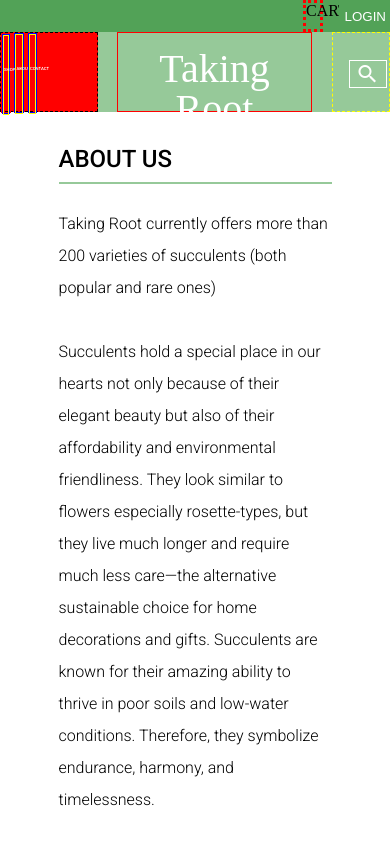
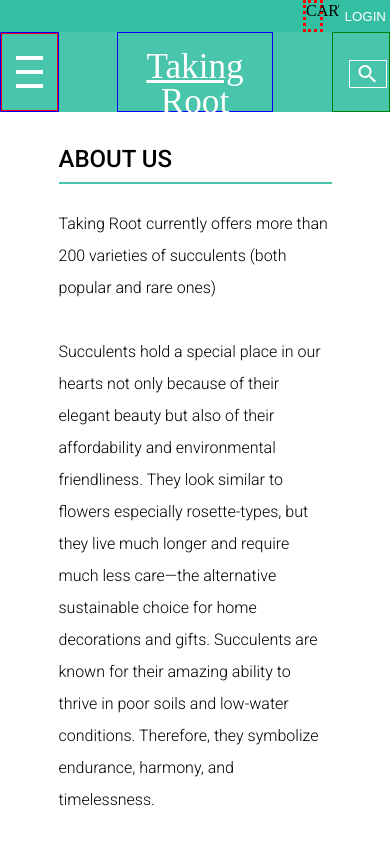
Before and after one commit to 0nsen/taking-root, a React (Create React App) app: page /about in a window 390 px wide. Shown: the top 844 px of the page. Built offline with nearby package versions, Linux system fonts and the light colour scheme.

Commit message:
revising navbar; minor cosmetic changes

```diff
--- a/src/components/About/About.css
+++ b/src/components/About/About.css
@@ -1,7 +1,7 @@
 .page-title {
     font-family: 'Roboto', sans-serif;
     font-size: 1.5em;
-    border-bottom: rgb(150, 201, 153) solid 2px;
+    border-bottom: rgb(72,197,171) solid 2px;
     height: 2em;
     display: flex;
     align-items: center;
@@ -20,12 +20,12 @@
 .paragraph a {
     font-weight: 500;
     text-decoration: none;
-    color: rgb(150, 201, 153);
+    color: rgb(72,197,171);
 }
 
 .paragraph a:hover {
-    color: rgb(82, 162, 87);
-    font-size: 1.01em;
+    color: rgb(43, 156, 132);
+    transition: ease 0.2s;
 }
 
 .paragraph h3 {
@@ -40,13 +40,14 @@ em {
     font-style: italic;
 }
 
-li span {
-    color: rgb(150, 201, 153);
+li a {
+    color: rgb(72,197,171);
+    text-decoration: none;
 }
 
-li span:hover {
-    color: rgb(82, 162, 87);
-    font-size: 1.01em;
+li a:hover {
+    color: rgb(43, 156, 132);
+    transition: ease 0.2s;
 }
 
 .paragraph li {
--- a/src/components/Contact/contact.js
+++ b/src/components/Contact/contact.js
@@ -19,7 +19,7 @@ export default function Contact() {
                         <br/><br/>
                         <li>If you have an issue regarding an order, please leave the name, email, and order number associated with your order so we can better assist you!</li>
                         <br/><br/>
-                        <li>Check out our <Link to='/' style={{textDecoration: 'none'}}><span><strong>FAQs</strong></span></Link> for information about shipping, return, cancellation policies & general succulent care questions.</li>
+                        <li>Check out our <a href="#"><strong>FAQs</strong></a> for information about shipping, return, cancellation policies & general succulent care questions.</li>
                     </ul>
                 </div>
 
--- a/src/components/ItemShowcase/ItemShowcase.css
+++ b/src/components/ItemShowcase/ItemShowcase.css
@@ -17,8 +17,8 @@
 }
 
 .item-showcase:hover .item-name, .item-showcase:hover .item-price {
-    color: rgb(150,201,153);
-    transition: ease 0.1s;
+    color: rgb(72,197,171);
+    transition: ease 0.2s;
 }
 
 @media only screen and (max-width: 720px) {
--- a/src/components/NavBar/NavBar.css
+++ b/src/components/NavBar/NavBar.css
@@ -1,5 +1,5 @@
 .navbar__top {
-    background-color: rgb(82, 162, 87);
+    background-color: rgb(52,191,162);
     height: 2rem;
     display: flex;
     justify-content: flex-end;
@@ -12,7 +12,7 @@
 }
 
 button.login {
-    background-color: rgb(82, 162, 87);
+    background-color: rgb(52,191,162);
     color: white;
     border: none;
     cursor: pointer;
@@ -28,88 +28,119 @@ button.login:hover {
 .navbar__bottom {
     width: 100%;
     height: 5rem;
-    background-color: rgb(150, 201, 153);
+    background-color: rgb(72,197,171);
     display: flex;
     justify-content: space-between;
 }
 
 @import url('https://fonts.googleapis.com/css2?family=Berkshire+Swash&display=swap');
 
-#shop-name__link {
+#shop-name {
     width: 15%;
-}
-
-#shop-name {
-    display: inline-block;
+    color: white;
     height: 100%;
-    width: 100%;
     font-family: 'Berkshire Swash', cursive;
     font-size: 2.6vw;
     padding-top: 1rem;
     text-align: center;
+    border: blue solid 1px;
 }
 
-.navbar__bottom--right {
+#shop-name:hover {
+    color: black;
+    transition: ease 0.2s;
+}
+
+.link {
+    text-decoration: none;
+    color: white;
+    display: block;
+    height: 5rem;
+    text-align: center;
+    padding: 2rem 0;
+    font-size: 0.8rem;
+}
+
+.link:hover {
+    color: black;
+    transition: ease 0.2s;
+}
+
+.navbar-items {
     font-family: 'Roboto', sans-serif;
     width: 70%;
-    border: black dashed 1px;
     display: flex;
     justify-content: flex-end;
+    border: red solid 1px;
 }
 
-.navbar__bottom--right h1:hover {
-    color: black;
-}
-
-.navbar__bottom--right h1 {
-    height: 5rem;
-    border: yellow solid 1px;
-    padding: 2rem 0;
+.shop-dropdown, .nav-about, .nav-contact {
+    width: 10%;
 }
 
 .shop-dropdown {
     z-index: 99;
-    width: 10%;
-    text-align: center;
-    height: 5rem;
-    border: red solid 1px;
 }
 
-.dropdown-content {
+.shop-dropdown__contents {
     display: none;
 }
 
-.dropdown-content h1 {
-    padding: 1.1rem 0;
-    height: 3rem;
-    border: black dotted 1px;
+.shop-dropdown:hover .shop-dropdown__contents {
+    display: block;
+    background-color: rgba(72,197,171,0.9);
 }
 
-.shop-dropdown:hover .dropdown-content {
-    display: block;
-    background-color: rgba(133, 201, 138, 0.9);
-    color: white;
-    font-size: 0.8vw;
+.shop-dropdown__content-link {
+    height: 3rem;
+    padding: 1rem 0;
+}
+
+.nav-dropdown__icon {
+    display: none;
+}
+
+.nav-dropdown__content {
+    display: none;
 }
 
 
 
 @media only screen and (max-width: 720px) {
-    .navbar__bottom--right {
-        background-color: red;
-        order: -1;
-        justify-content: flex-start;
-        width: 25%;
+    #shop-name {
+        order: 0;
+        width: 40%;
+        font-size: 2.2rem;
     }
 
-    #shop-name__link {
-        order: 0;
-        width: 50%;
-        border: red solid 1px;
+    .navbar-items {
+        display: none;
     }
 
-    #shop-name {
-        font-size: 2.5rem;
-        width: 100%;
+    .nav-dropdown {
+        width: 15%;
+        border: blue solid 1px;
+        order: -1;
+    }
+
+    .nav-dropdown__icon {
+        display: flex;
+        flex-direction: column;
+        justify-content: center;
+        align-items: center;
+        border: red solid 1px;
+        height: 100%;
+        cursor: pointer;
+    }
+
+    #bar1, #bar2, #bar3 {
+        background-color: white;
+        height: 4px;
+        width: 50%;
+        margin: 5px 0;
+    }
+
+    .nav-dropdown__content#visible {
+        display: block;
     }
 }
--- a/src/components/NavBar/NavBar.js
+++ b/src/components/NavBar/NavBar.js
@@ -5,28 +5,13 @@ import Cart from '../Cart/Cart.js';
 import {Link} from 'react-router-dom';
 
 class NavBar extends React.Component {
+    dropDown() {
+        var dropdownContent = document.querySelector(".nav-dropdown__content");
+        if (!dropdownContent.id) dropdownContent.id = "visible";
+        else dropdownContent.removeAttribute("id");
+    }
+
     render() {
-        const style = {
-            marginLeft: '1vw',
-            width: '10%',
-            height: '5rem',
-            textAlign: 'center',
-            textDecoration: 'none',
-            fontSize: '1.1vw',
-            color: 'white',
-            border: 'blue solid 1px'
-        };
-
-        const dropdownStyle = {
-            display: 'block',
-            height: '5rem',
-            width: '100%',
-            textDecoration: 'none',
-            color: 'white',
-            fontSize: '1.1vw',
-            border: 'blue solid 1px'
-        };
-
         return (
             <nav>
                 <div className="navbar__top">
@@ -34,12 +19,12 @@ class NavBar extends React.Component {
                     <Link to='/login' style={{marginRight: '2em', width: '5%'}}><button className="login">LOGIN</button></Link>
                 </div>
 
-                <div className="navbar__bottom">
+                {/* <div className="navbar__bottom">
                     <Link id="shop-name__link" to='/' style={{color: 'white'}}><h1 id="shop-name">Taking Root</h1></Link>
 
                     <div className="navbar__bottom--right">
                         <div className="shop-dropdown">
-                            <Link to='/all-collections' style={dropdownStyle}><h1>SHOP</h1></Link>
+                            <Link to='/all-collections' id="dropdown-style"><h1>SHOP</h1></Link>
                             <div className="dropdown-content">
                                 <Link to='/all-collections/aeonium' style={{color: 'white', textDecoration: 'none'}}><h1>Aeonium</h1></Link>
                                 <Link to='/all-collections/cactus' style={{color: 'white', textDecoration: 'none'}}><h1>Cactus</h1></Link>
@@ -48,10 +33,51 @@ class NavBar extends React.Component {
                             </div>
                         </div>
 
-                        <Link to='/about' style={style}><h1 className="navbar-item">ABOUT</h1></Link>
-                        <Link to='/contact' style={style}><h1 className="navbar-item"> CONTACT</h1></Link>
+                        <Link id="link-style" to='/about'><h1 className="navbar-item">ABOUT</h1></Link>
+                        <Link id="link-style" to='/contact'><h1 className="navbar-item"> CONTACT</h1></Link>
                     </div>
                     <SearchBar />
+                </div> */}
+                <div className="navbar__bottom">
+                    <Link id="shop-name" to="/">Taking Root</Link>
+                    <div className="nav-dropdown" onClick={this.dropDown}>
+                        <div className="nav-dropdown__icon">
+                            <div id="bar1"></div>
+                            <div id="bar2"></div>
+                            <div id="bar3"></div>
+                        </div>
+                        <div className="nav-dropdown__content">
+
+
+                            <div className="shop-dropdown">
+                                <Link className="link" to="/all-collections">SHOP</Link>
+                                <div className="shop-dropdown__contents">
+                                    <Link className="link shop-dropdown__content-link" to="/all-collections/aeonium">Aeonium</Link>
+                                    <Link className="link shop-dropdown__content-link" to="/all-collections/cactus">Cactus</Link>
+                                    <Link className="link shop-dropdown__content-link" to="/all-collections/sedum">Sedum</Link>
+                                    <Link className="link shop-dropdown__content-link" to="/all-collections/unusual">Unusual Species</Link>
+                                </div>
+                            </div>
+                            <Link className="link nav-about" to="/about">ABOUT</Link>
+                            <Link className="link nav-contact" to="/contact">CONTACT</Link>
+
+
+                        </div>
+                    </div>
+                    <div className="navbar-items">
+                        <div className="shop-dropdown">
+                            <Link className="link" to="/all-collections">SHOP</Link>
+                            <div className="shop-dropdown__contents">
+                                <Link className="link shop-dropdown__content-link" to="/all-collections/aeonium">Aeonium</Link>
+                                <Link className="link shop-dropdown__content-link" to="/all-collections/cactus">Cactus</Link>
+                                <Link className="link shop-dropdown__content-link" to="/all-collections/sedum">Sedum</Link>
+                                <Link className="link shop-dropdown__content-link" to="/all-collections/unusual">Unusual Species</Link>
+                            </div>
+                        </div>
+                        <Link className="link nav-about" to="/about">ABOUT</Link>
+                        <Link className="link nav-contact" to="/contact">CONTACT</Link>
+                    </div>
+                    <SearchBar/>
                 </div>
             </nav>
         )
--- a/src/components/SearchBar/SearchBar.css
+++ b/src/components/SearchBar/SearchBar.css
@@ -1,7 +1,6 @@
 .searchbar-container {
     display: flex;
     height: 5rem;
-    border: yellow dashed 1px;
     width: 15%;
     padding-left: 1rem;
     padding-top: 0.5rem;
@@ -14,7 +13,7 @@
     border: 1.5px white solid;
     border-right: none;
     outline: none;
-    background-color: rgb(150, 201, 153);
+    background-color: rgb(72,197,171);
     font-family: 'Roboto', sans-serif;
     padding-left: 0.5rem;
 }
@@ -41,7 +40,7 @@
 }
 
 .searchbar-container button:hover {
-    background-color: rgb(82, 162, 87);
+    background-color:  rgb(52,191,162);
 }
 
 .searchbar-container input::placeholder {
@@ -64,5 +63,6 @@
 
     .searchbar-container {
         width: 15%;
+        border: green solid 1px;
     }
 }
```
Also changed, not shown: src/components/All-collections/AllCollection.css (+5 -4 lines), src/components/Contact/contact.css (+6 -5 lines), src/components/Footer/Footer.css (+4 -3 lines), src/components/Login/Login.css (+9 -7 lines).
